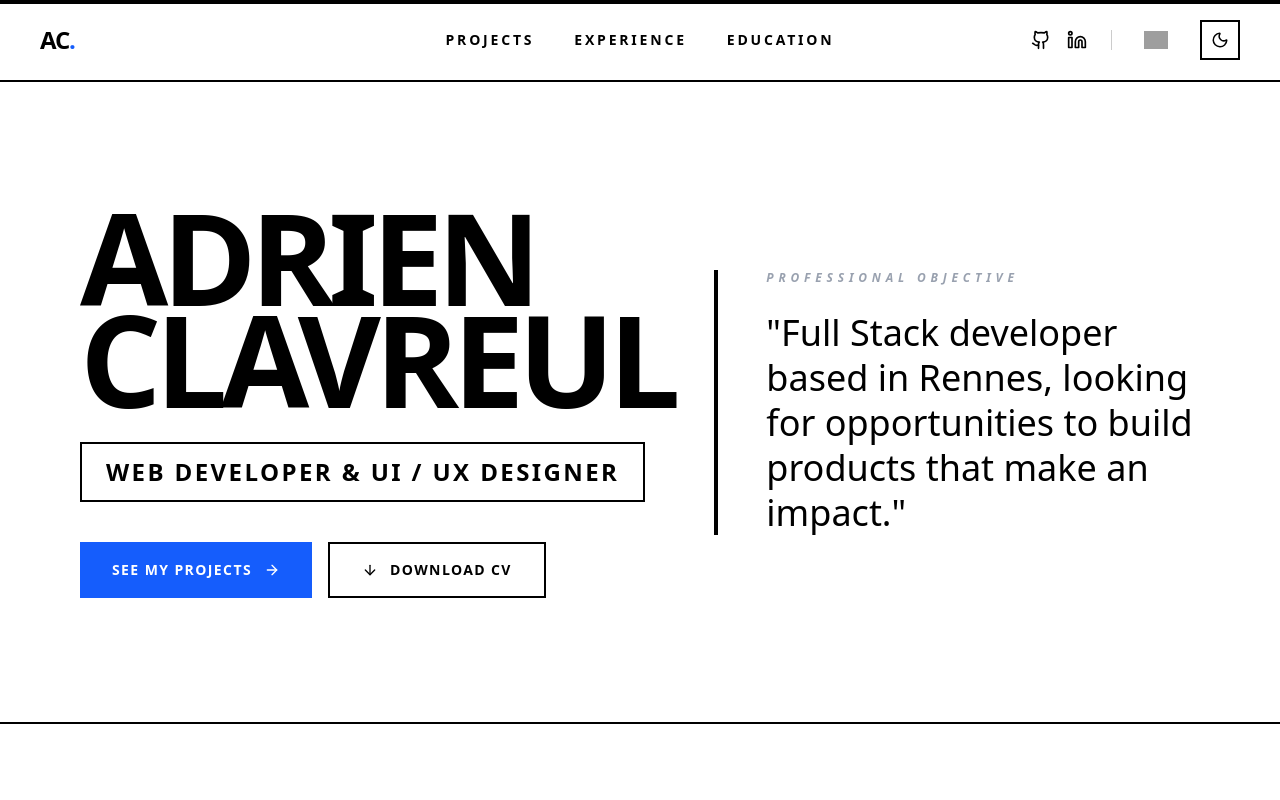
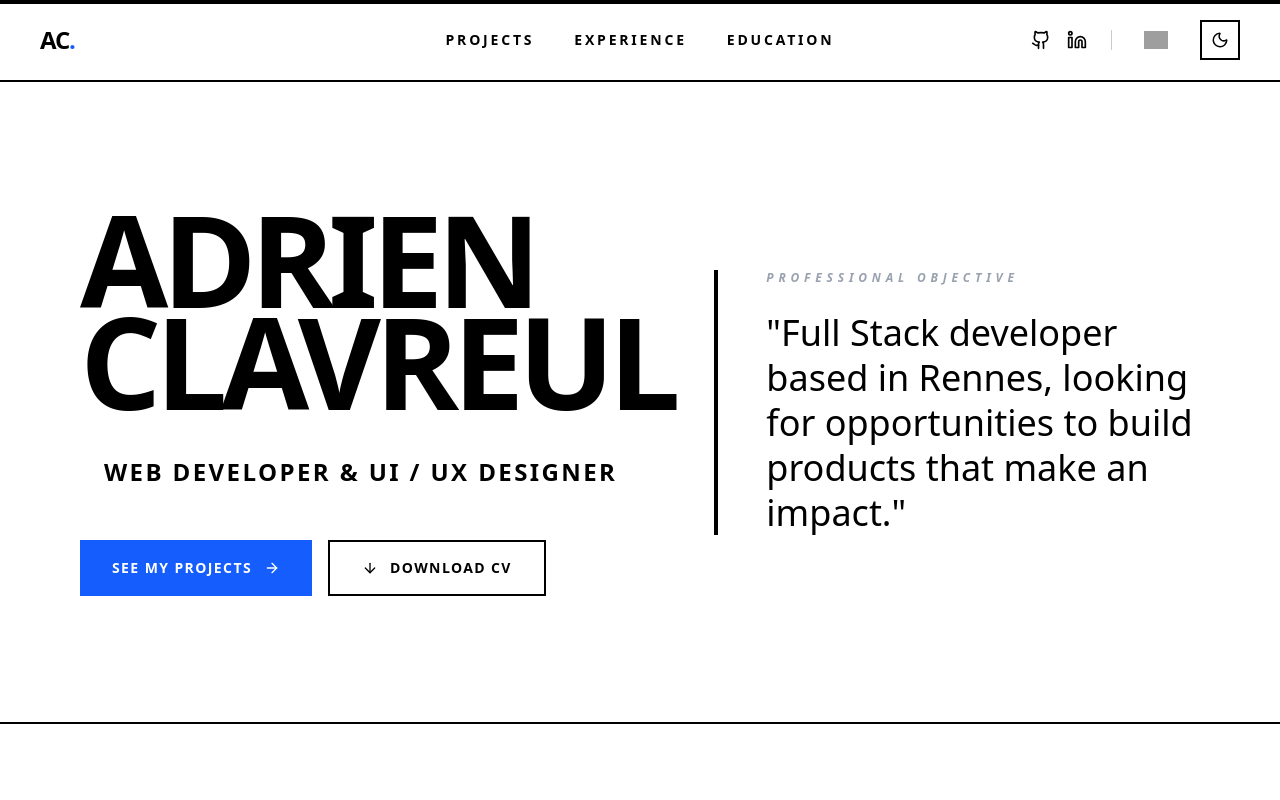
Before and after one commit to Adrien-Cl/portfolio, a React (Vite) app: page / in a window 1280 px wide. Shown: the top 800 px of the page. Built offline with nearby package versions, Linux system fonts and the light colour scheme; grey boxes are pictures that could not be loaded.

Commit message:
fix: remove unnecessary border from hero role text

```diff
--- a/src/layout/Hero.tsx
+++ b/src/layout/Hero.tsx
@@ -33,7 +33,7 @@ export const Hero = () => {
           variants={item}
           initial="hidden"
           animate="visible"
-          className="mt-8 text-xl md:text-2xl font-bold uppercase tracking-widest border-2 border-black dark:border-white px-6 py-3 inline-block self-start">
+          className="mt-8 text-xl md:text-2xl font-bold uppercase tracking-widest px-6 py-3 inline-block self-start">
           {t.hero.role}
         </motion.p>
 
```
